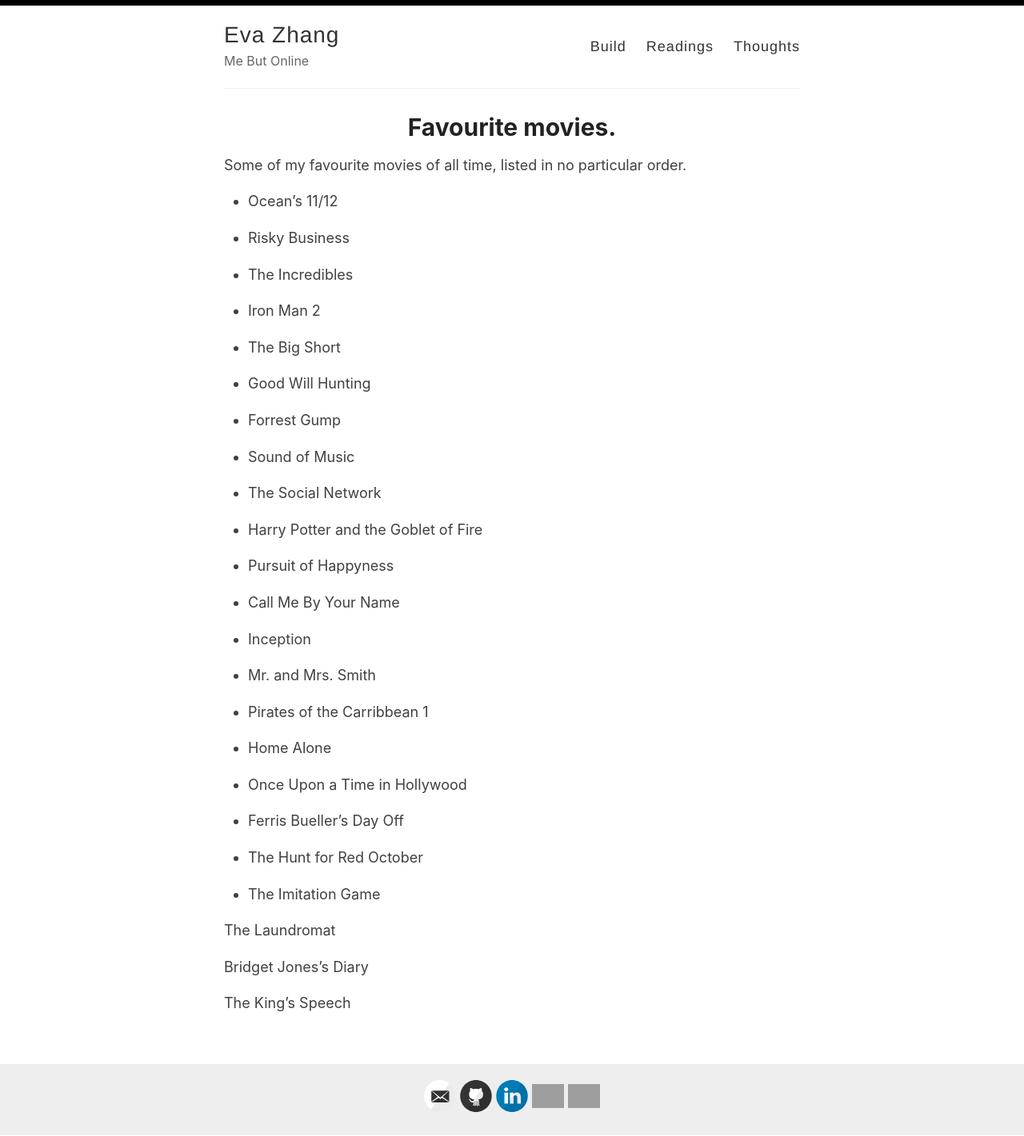
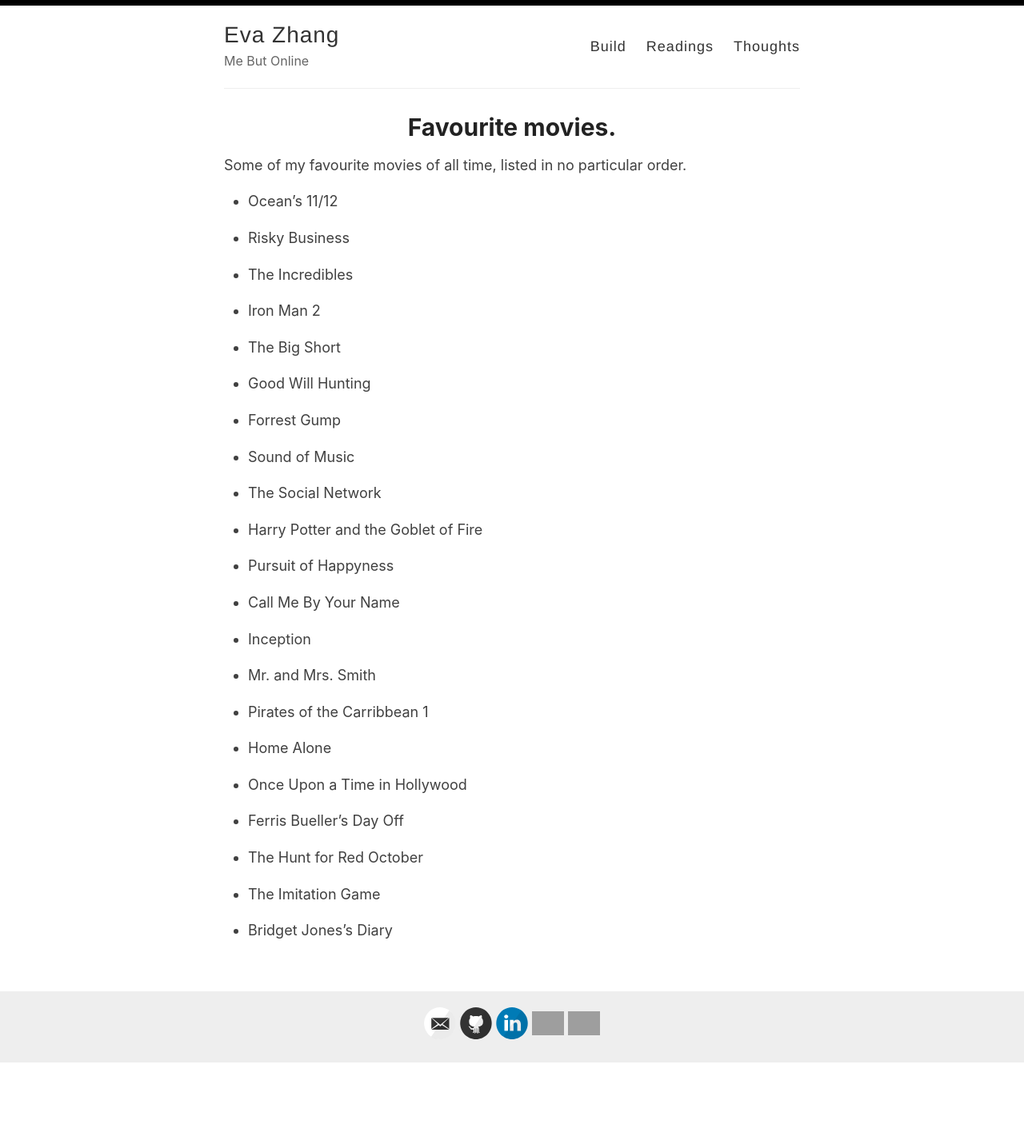
Before and after one commit to evazhang612/sokt-landing, a Jekyll site: the page built from _pages/movies.md, in a window 1280 px wide. Shown: the whole page at 80% size. Built offline with Jekyll 4.4.1, drawn with Linux system fonts in a browser that asks for light colours; nearby versions of some CDN libraries; library files that are not in the unit come from our copies; after the commit the page ends 1329 px from its top, so only the background shows below that; grey boxes are pictures that could not be loaded.

Commit message:
Adding movies

```diff
--- a/_pages/movies.md
+++ b/_pages/movies.md
@@ -46,8 +46,4 @@
 
 - The Imitation Game
 
-The Laundromat
-
-Bridget Jones's Diary
-
-The King's Speech
+- Bridget Jones's Diary
```
